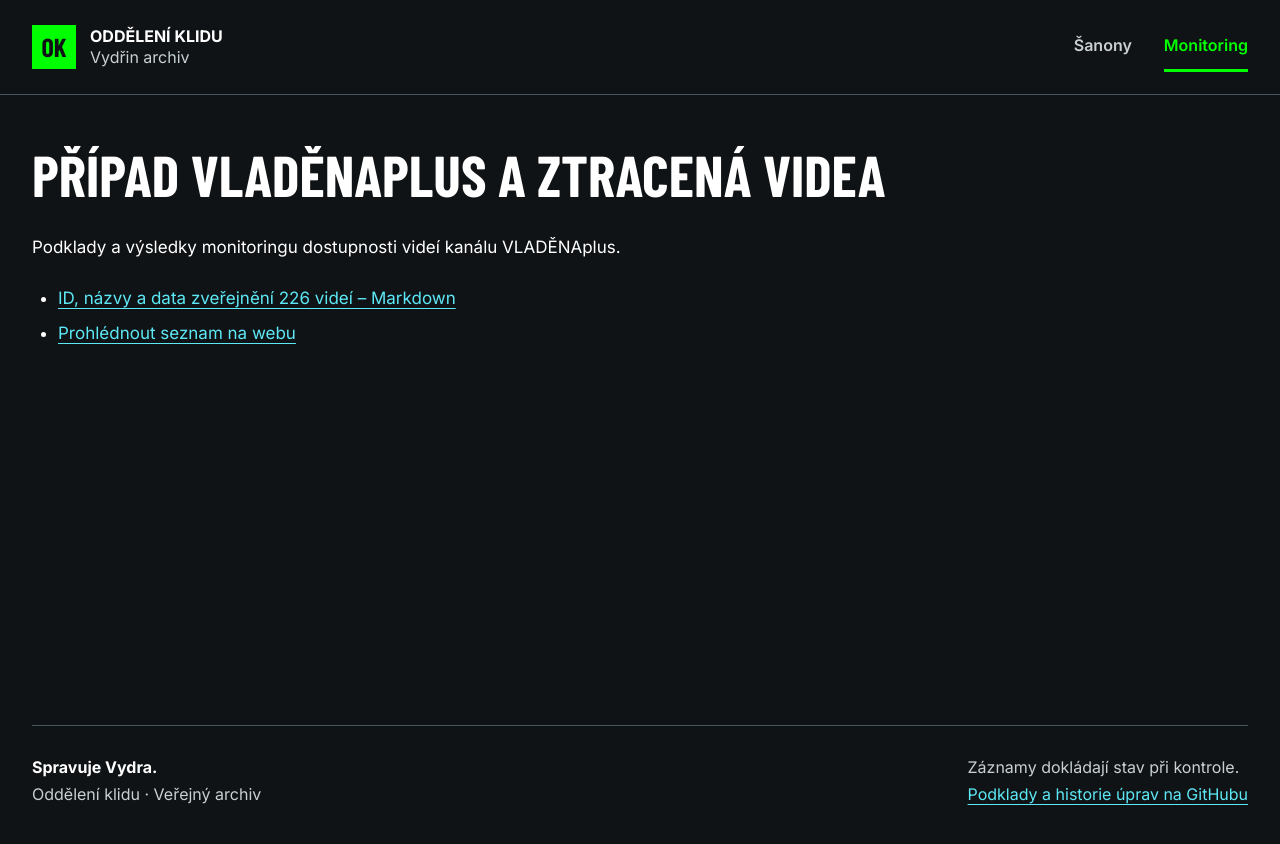
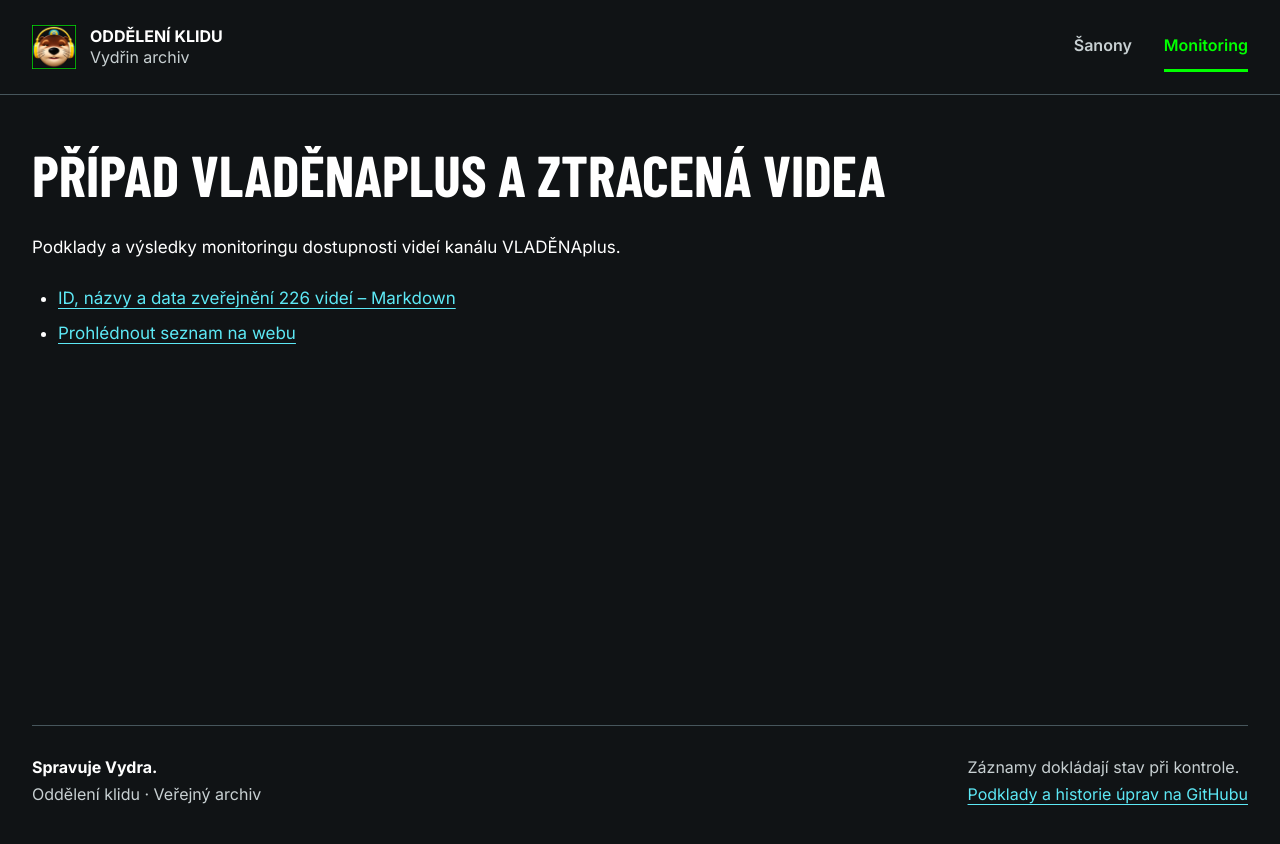
Before and after one commit to oddeleniklidu/monitoring, a Jekyll site: the page built from Případ VLaděnaPlus a ztracená videa/README.md, in a window 1280 px wide. Shown: the top 844 px of the page. Built offline with Jekyll 4.4.1, drawn with Linux system fonts in a browser that asks for light colours; our own code applies the rules of GitHub Pages for plain Markdown files.

Commit message:
Publish otter favicon and remove abbreviated branding

```diff
--- a/_layouts/default.html
+++ b/_layouts/default.html
@@ -4,7 +4,9 @@
   <meta charset="utf-8">
   <meta name="viewport" content="width=device-width, initial-scale=1">
   <meta name="description" content="{{ page.description | default: site.description | escape }}">
-  <link rel="icon" href="{{ '/assets/favicon.svg' | relative_url }}" type="image/svg+xml">
+  <link rel="icon" href="{{ '/assets/favicon-vydra.ico' | relative_url }}" type="image/x-icon">
+  <link rel="icon" href="{{ '/assets/favicon-vydra-32.png' | relative_url }}" type="image/png" sizes="32x32">
+  <link rel="apple-touch-icon" href="{{ '/assets/favicon-vydra-180.png' | relative_url }}" sizes="180x180">
   <title>{{ page.title | escape }} · Vydřin archiv</title>
   <link rel="stylesheet" href="{{ '/assets/fonts/fonts.css' | relative_url }}">
   <link rel="stylesheet" href="{{ '/assets/archive.css' | relative_url }}">
@@ -13,7 +15,7 @@
   <a class="skip-link" href="#obsah">Přejít na obsah</a>
   <header class="site-header">
     <div class="header-inner">
-      <a class="brand" href="/Sanony/"><span class="brand-mark" aria-hidden="true">OK</span><span>ODDĚLENÍ KLIDU<span class="brand-subtitle">Vydřin archiv</span></span></a>
+      <a class="brand" href="/Sanony/"><img class="brand-avatar" src="{{ '/assets/favicon-vydra-96.png' | relative_url }}" width="44" height="44" alt=""><span>ODDĚLENÍ KLIDU<span class="brand-subtitle">Vydřin archiv</span></span></a>
       <nav aria-label="Hlavní navigace">
         <a href="/Sanony/#sanony"{% if site.baseurl == '/Sanony' %} aria-current="page"{% endif %}>Šanony</a>
         <a href="/monitoring/#monitoring"{% if site.baseurl == '/monitoring' %} aria-current="page"{% endif %}>Monitoring</a>
--- a/assets/archive.css
+++ b/assets/archive.css
@@ -25,7 +25,7 @@ a:focus-visible, button:focus-visible, input:focus-visible, select:focus-visible
 .site-header { border-bottom: 1px solid var(--line); background: var(--background); }
 .header-inner { max-width: 1280px; margin: auto; padding: 22px 32px; display: flex; align-items: center; justify-content: space-between; gap: 24px; }
 .brand { display: flex; align-items: center; gap: 14px; color: var(--text); font-size: 16px; line-height: 1.35; font-weight: 700; text-decoration: none; }
-.brand-mark { display: grid; place-items: center; width: 44px; height: 44px; flex-shrink: 0; background: var(--green); color: var(--background); font: 700 26px/1 var(--heading); }
+.brand-avatar { display: block; width: 44px; height: 44px; flex-shrink: 0; object-fit: contain; }
 .brand-subtitle { display: block; font-size: 16px; color: var(--secondary); font-weight: 400; }
 .site-header nav { display: flex; flex-wrap: wrap; gap: 32px; }
 .site-header nav a { padding: 10px 0; color: var(--secondary); text-decoration: none; font-size: 16px; font-weight: 600; border-bottom: 3px solid transparent; }
```
Also changed, not shown: assets/favicon-vydra-16.png (added), assets/favicon-vydra-180.png (added), assets/favicon-vydra-32.png (added), assets/favicon-vydra-48.png (added), assets/favicon-vydra-96.png (added), assets/favicon-vydra.ico (added), assets/favicon.svg.
